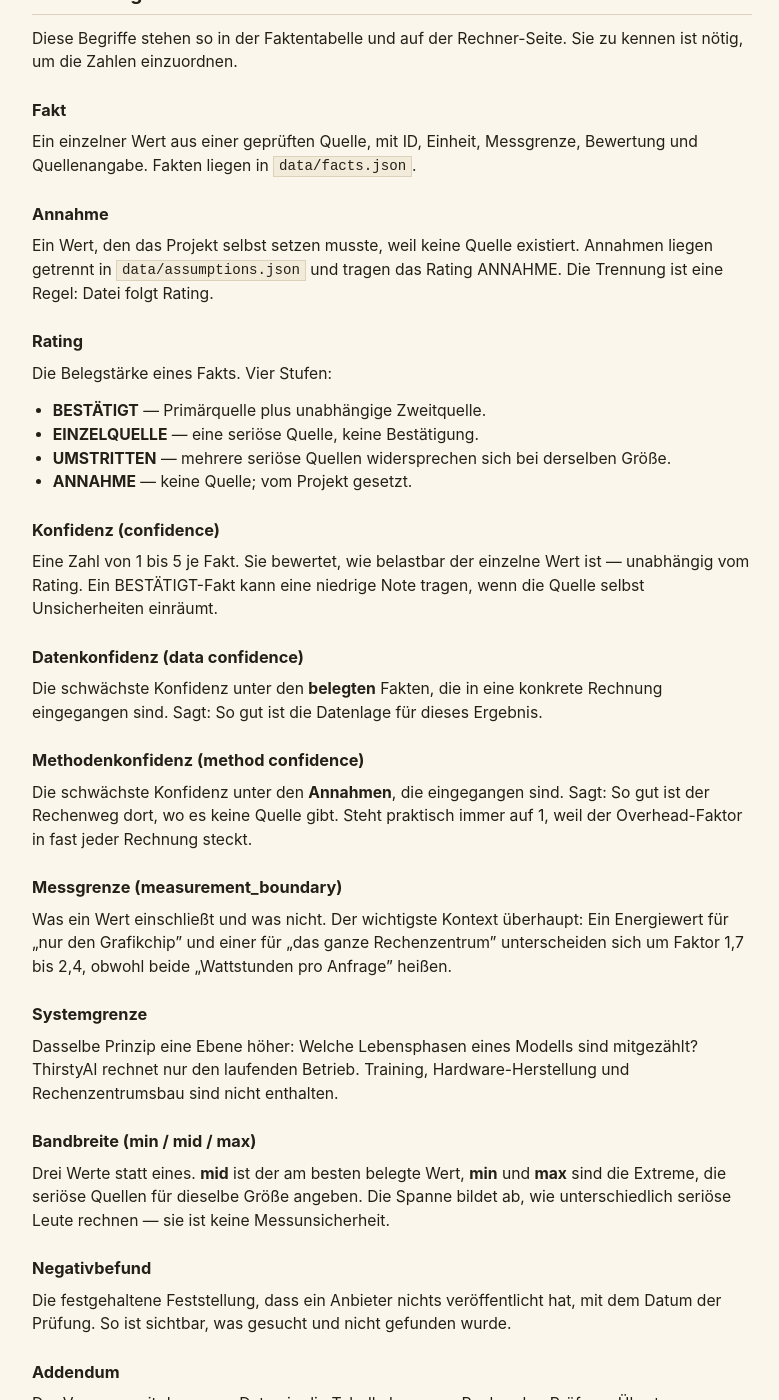
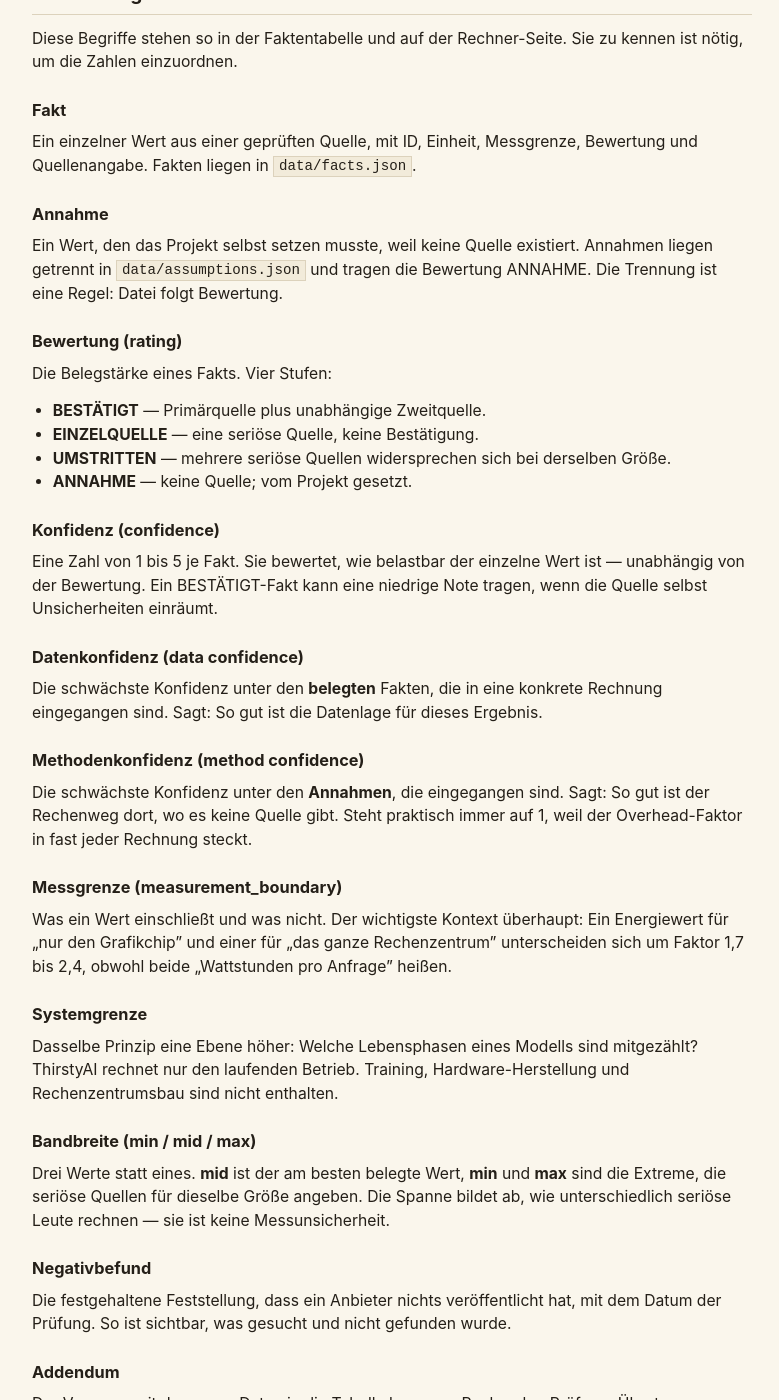
Before and after one commit to Ascent04/ThirstyAI, a Jekyll site: the page built from docs/glossary-de.md, in a window 1280 px wide and 1400 px high, scrolled down 355 px. Shown: the whole window, without its empty margins (248-1027 px from the left). Built offline with Jekyll 4.4.1, drawn with Linux system fonts in a browser that asks for light colours; our own code applies the rules of GitHub Pages for plain Markdown files; some of the changed text lies outside the part shown.

Commit message:
Docs (DE): rename term 'Rating' to 'Bewertung (rating)', matching the calculator column
Co-Authored-By: Claude Sonnet 5 <noreply@anthropic.com>

```diff
--- a/docs/glossary-de.md
+++ b/docs/glossary-de.md
@@ -17,9 +17,9 @@ Diese Begriffe stehen so in der Faktentabelle und auf der Rechner-Seite. Sie zu
 Ein einzelner Wert aus einer geprüften Quelle, mit ID, Einheit, Messgrenze, Bewertung und Quellenangabe. Fakten liegen in `data/facts.json`.
 
 ### Annahme
-Ein Wert, den das Projekt selbst setzen musste, weil keine Quelle existiert. Annahmen liegen getrennt in `data/assumptions.json` und tragen das Rating ANNAHME. Die Trennung ist eine Regel: Datei folgt Rating.
+Ein Wert, den das Projekt selbst setzen musste, weil keine Quelle existiert. Annahmen liegen getrennt in `data/assumptions.json` und tragen die Bewertung ANNAHME. Die Trennung ist eine Regel: Datei folgt Bewertung.
 
-### Rating
+### Bewertung (rating)
 Die Belegstärke eines Fakts. Vier Stufen:
 
 - **BESTÄTIGT** — Primärquelle plus unabhängige Zweitquelle.
@@ -28,7 +28,7 @@ Die Belegstärke eines Fakts. Vier Stufen:
 - **ANNAHME** — keine Quelle; vom Projekt gesetzt.
 
 ### Konfidenz (confidence)
-Eine Zahl von 1 bis 5 je Fakt. Sie bewertet, wie belastbar der einzelne Wert ist — unabhängig vom Rating. Ein BESTÄTIGT-Fakt kann eine niedrige Note tragen, wenn die Quelle selbst Unsicherheiten einräumt.
+Eine Zahl von 1 bis 5 je Fakt. Sie bewertet, wie belastbar der einzelne Wert ist — unabhängig von der Bewertung. Ein BESTÄTIGT-Fakt kann eine niedrige Note tragen, wenn die Quelle selbst Unsicherheiten einräumt.
 
 ### Datenkonfidenz (data confidence)
 Die schwächste Konfidenz unter den **belegten** Fakten, die in eine konkrete Rechnung eingegangen sind. Sagt: So gut ist die Datenlage für dieses Ergebnis.
@@ -55,7 +55,7 @@ Der Vorgang, mit dem neue Daten in die Tabelle kommen: Recherche, Prüfung, Übe
 Das Feld, das festhält, wann und von wem eine Quelle tatsächlich geöffnet und der Wert dort nachgeschlagen wurde. Nicht jeder Fakt trägt das Feld; welche Fakten geprüft wurden, steht in `verification-v0.2.md` und `verification-v0.3.md`.
 
 ### second_source
-Die unabhängige Zweitquelle, die einen Wert bestätigt. Sie ist die Voraussetzung für das Rating BESTÄTIGT.
+Die unabhängige Zweitquelle, die einen Wert bestätigt. Sie ist die Voraussetzung für die Bewertung BESTÄTIGT.
 
 ### Crosscheck
 Ein Fakt, der bewusst **nicht** in die Rechnung eingeht, sondern zum Vergleich dient — etwa Mistrals Ökobilanz, die einen anderen Lebenszyklus abdeckt als ThirstyAI.
```
Also changed, not shown: docs/faq-de.md (+4 -4 lines).
